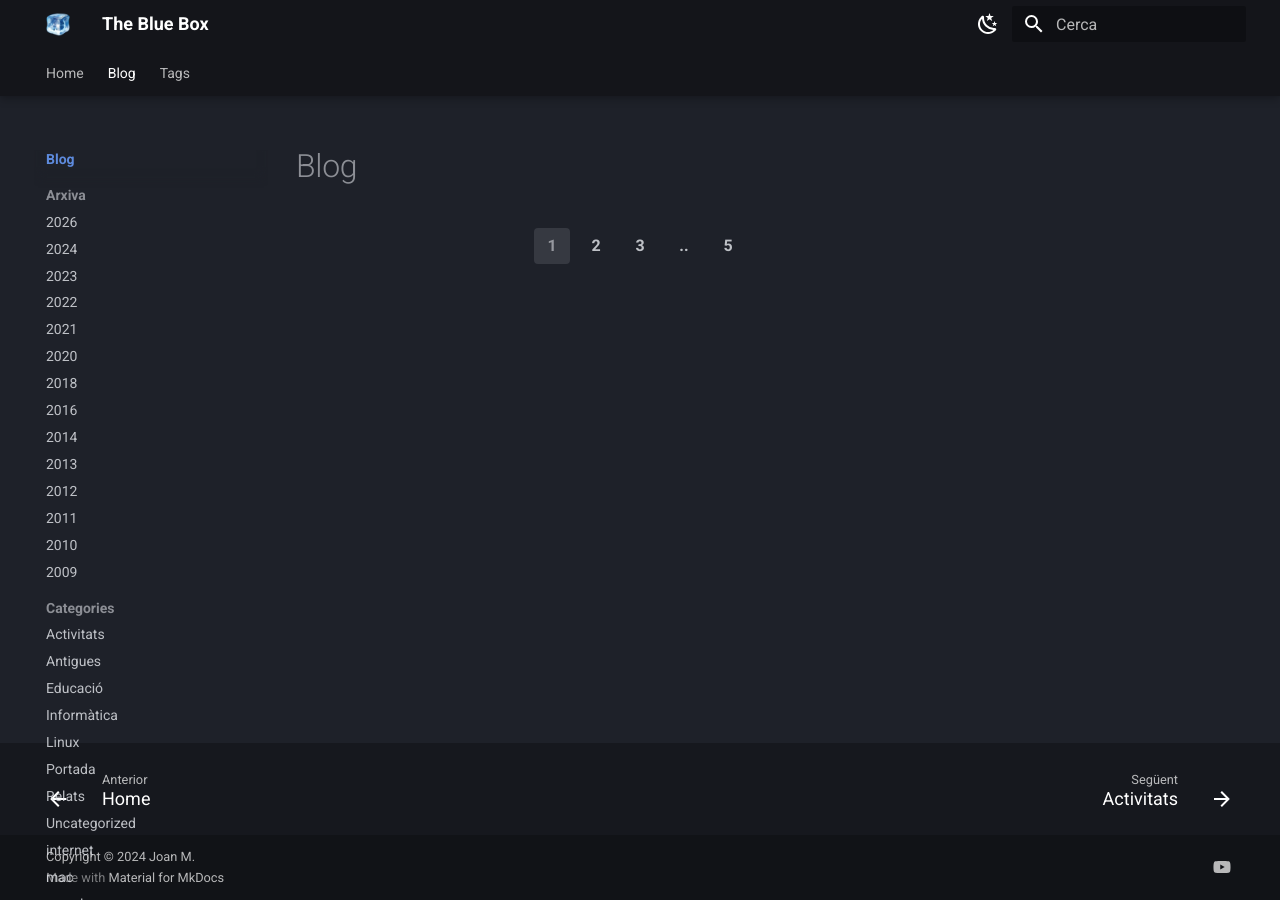
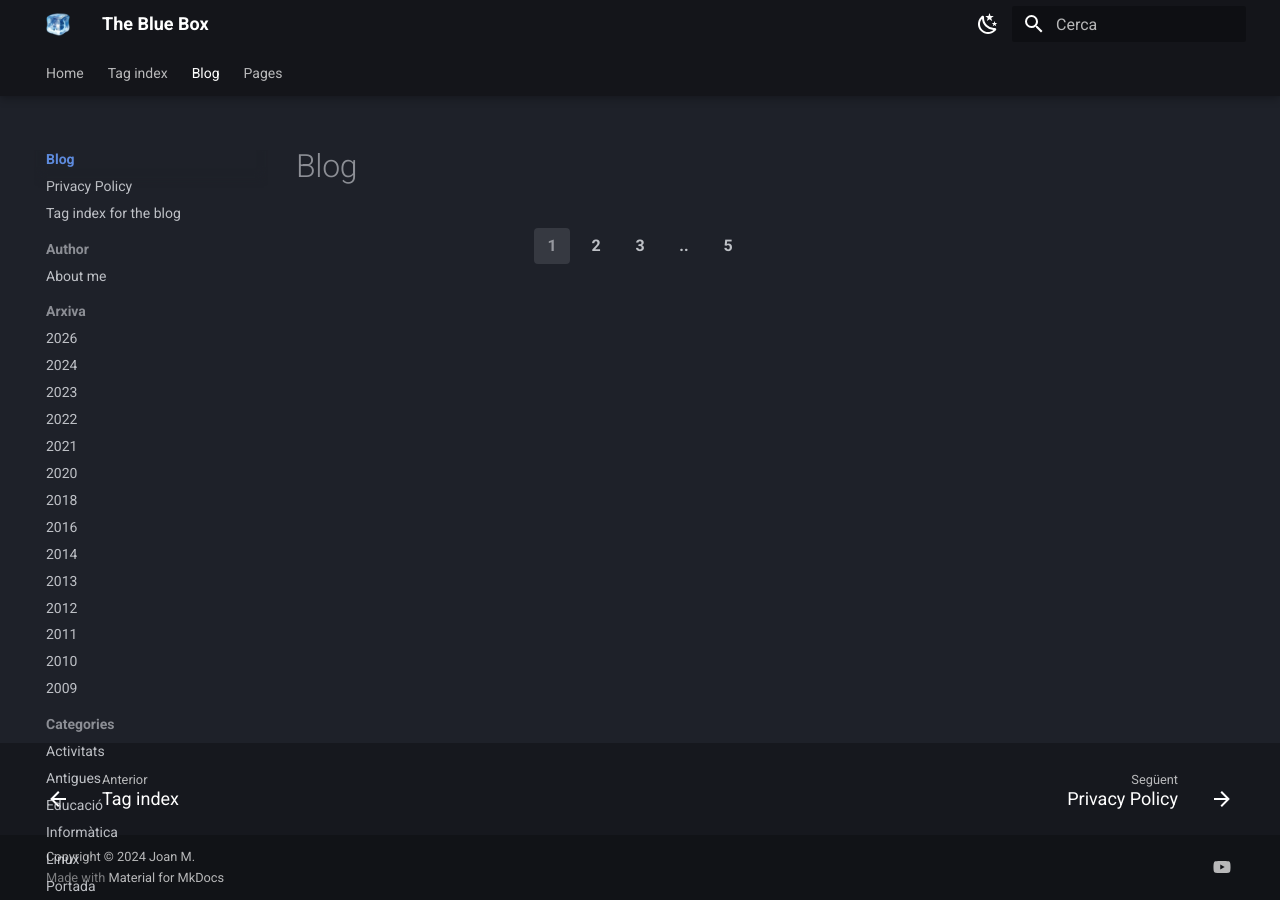
Before and after one commit to operatiu/bluebox, an MkDocs documentation site: the page built from docs/blog/index.md, in a window 1280 px wide. Built offline with MkDocs 1.6.1 and Material for MkDocs 9.7.7, drawn with Linux system fonts in a browser that asks for light colours; some of the changed lines change nothing that is shown.

Commit message:
force rebuild blog index

```diff
--- a/mkdocs.yml
+++ b/mkdocs.yml
@@ -59,6 +59,9 @@
       separator: '[\s\u200b\-_,:!=\[\]()"`/]+|\.(?!\d)|&[lg]t;|(?!\b)(?=[A-Z][a-z])'
   - blog:
       blog_toc: true
+      archive: true
+      categories: true
+      tags: true
       #archive_date_format: yyyy
       categories_allowed:
         - Holidays
@@ -80,12 +83,12 @@
         ##post_excerpt: optional
         ##post_excerpt_separator: <!-- more -->
         ##blog_dir: blog
-      include_drafts: true
+      #include_drafts: false
       #  post_dir: "{blog}/posts"
         ##post_dir: blog/posts
       pagination: true
       pagination_per_page: 10
-      log_level: ERROR
+      #log_level: ERROR
       #date_from_meta:
       #  as_creation: date
       #categories:
@@ -199,9 +202,9 @@
   - pymdownx.tilde
 
 # Page tree
-nav:
-  - Home: index.md
-  - Blog:
-      - blog/index.md
-#      - blog/tags.md
-  - Tags: tags.md
+#nav:
+#  - Home: index.md
+#  - Blog:
+#      - blog/index.md
+##      - blog/tags.md
+#  - Tags: tags.md
```
